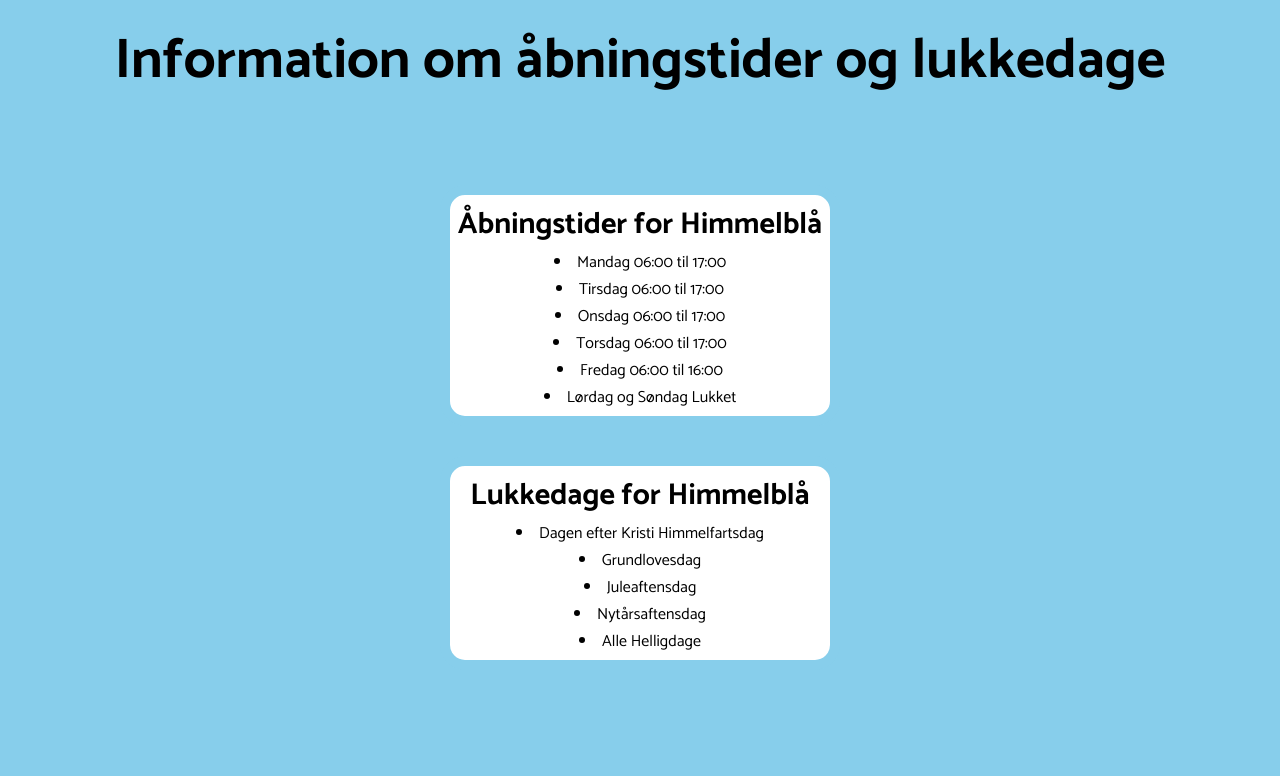
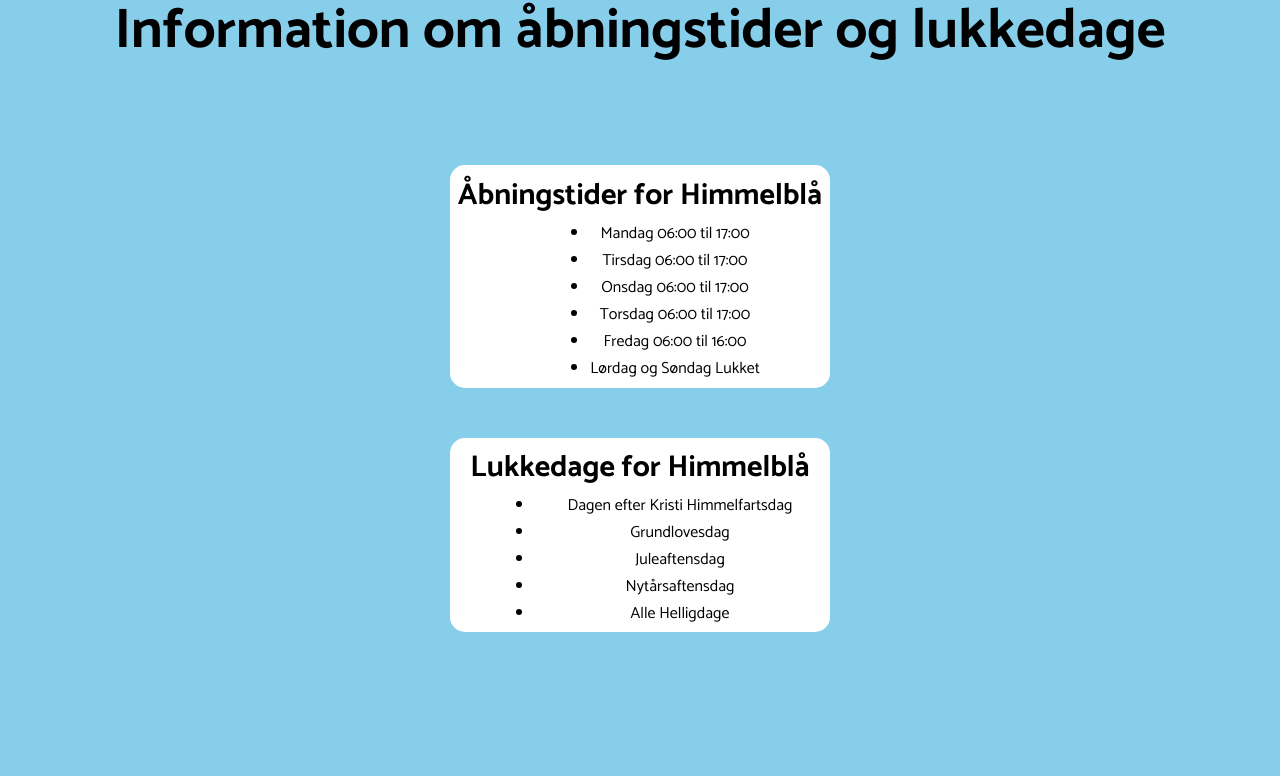
Before and after one commit to JeppeFH/B-rnehave---kunde-, a plain HTML site: page about.html in a window 1280 px wide. Shown: the part 1127-1903 px from the top of the page. Drawn offline with Linux system fonts and the light colour scheme.

Commit message:
Update about.css

```diff
--- a/assets/css/about.css
+++ b/assets/css/about.css
@@ -59,7 +59,6 @@ body {
   font-size: 17px;
   color: black;
 }
-
 .opening-hours-container {
   background-color: skyblue;
   width: 100%;
@@ -68,8 +67,7 @@ body {
   gap: 30px;
   align-items: center;
   justify-content: center;
-  padding: 30px 0 450px 0;
-  text-align: center;
+  padding: 0px 0 100px 0;
 }
 .opening-hours-container h1 {
   font-size: 56px;
@@ -86,14 +84,16 @@ body {
   border-radius: 25px;
   width: 400px;
   height: auto;
-  padding: 5px;
+  padding: 6px;
+  align-items: center;
 }
 .opening-hours h2 {
   font-size: 30px;
   text-align: center;
 }
 .opening-hours ul {
-  list-style-position: inside;
+  margin-left: 70px;
+  display: inline-block;
 }
 .opening-hours ul li {
   font-size: 16px;
@@ -115,7 +115,8 @@ body {
   text-align: center;
 }
 .closing-days ul {
-  list-style-position: inside;
+  margin-left: 80px;
+  display: inline-block;
 }
 .closing-days ul li {
   font-size: 16px;
```
